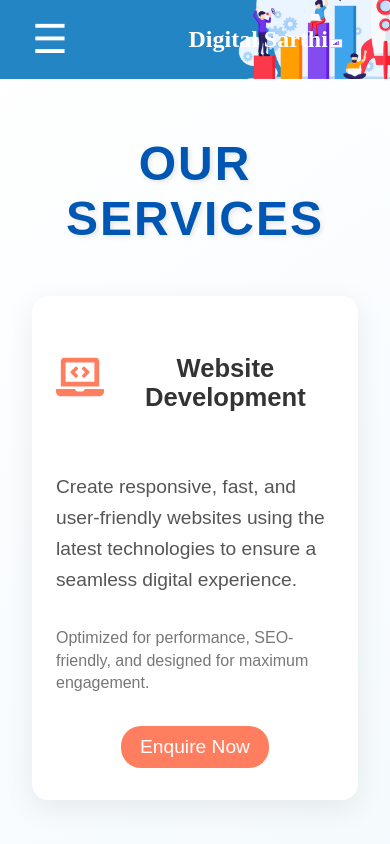
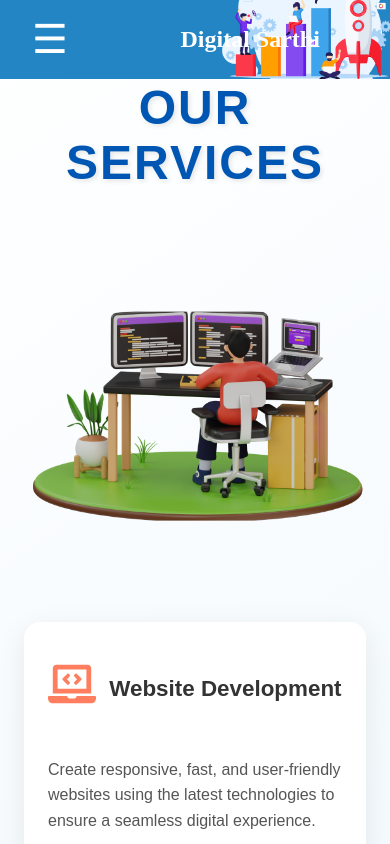
Before and after one commit to vishu3108/v-knon, a React (Create React App) app: page /services in a window 390 px wide. Shown: the top 844 px of the page. Built offline with nearby package versions, Linux system fonts and the light colour scheme; a web font is replaced by a local one.

Commit message:
padding issue

```diff
--- a/src/CSS/Contact.css
+++ b/src/CSS/Contact.css
@@ -5,6 +5,7 @@
   align-items: center;
   background-color: #f8f9fa;
   padding: 1rem;
+  padding-top: 2rem;
 }
 
 /* Wrapper for the contact content */
@@ -195,6 +196,7 @@
       gap: 0.5rem;
       white-space: inherit;
     }
+
     .checkbox-item label {
       font-size: 1rem;
     }
--- a/src/CSS/Home.css
+++ b/src/CSS/Home.css
@@ -53,13 +53,14 @@
   flex-wrap: wrap;
   position: relative;
   overflow: hidden; /* Ensure no content spills */
+  width: 100%;
 }
 
 /* Mobile adjustments for home container */
 @media (max-width: 768px) {
   .home-container {
     min-height: 50vh;  /* Adjust height for smaller screens */
-    padding-left: 2rem; /* Reduce padding */
+    padding-left: 0; /* Reduce padding */
     justify-content: center; /* Align content in center */
     text-align: center; /* Center the content */
   }
@@ -69,7 +70,7 @@
 .home-content {
   z-index: 10;
   padding: 2rem;
-  max-width: 100%;
+  width: 100%;
   display: flex;
   flex-direction: column;
   justify-content: center;
--- a/src/CSS/Navbar.css
+++ b/src/CSS/Navbar.css
@@ -10,6 +10,7 @@
   background-attachment: fixed;
   background-color: rgba(0, 0, 0, 0.5);
   padding: 1rem 2rem;
+  padding-right: 0%;
   z-index:9999;
   transition: background-color 0.3s ease, box-shadow 0.3s ease;
   display: flex;
--- a/src/CSS/Projects.css
+++ b/src/CSS/Projects.css
@@ -4,6 +4,8 @@
   background-color: #fff;
   color: #333;
   text-align: center;
+  padding-top: 2.5rem;
+  padding-bottom: 0%;
 }
 
 .section-title {
--- a/src/CSS/Service.css
+++ b/src/CSS/Service.css
@@ -1,11 +1,14 @@
 /* Background */
 .services-container {
   background: linear-gradient(145deg, #ffffff, #d9edfa); /* Soft and professional gradient */
-  padding: 6rem 2rem 4rem;
+  /* padding: 6rem 2rem 4rem; */
   color: #2b3a42; /* Professional dark gray */
   text-align: center;
   font-family: 'Poppins', sans-serif;
   position: relative;
+  padding-top:2.5rem;
+  padding-left: 1.5rem;
+  padding-right: 1.5rem;
 }
 
 /* Section Title with fade-in animation */
@@ -40,13 +43,7 @@
   min-width: 300px;
   display: flex;
   align-items: center;
-}
-.tile-container.align-right {
-  justify-content: flex-end;
-  margin-right: 30px;
-}
-.tile-container:not(.align-right) {
-  justify-content: flex-start;
+  justify-content: center;
 }
 
 /* Individual Tile Styling */
@@ -175,7 +172,6 @@
   border-radius: 10px;
 }
 
-
 /* For the services grid (if used elsewhere) */
 .services-section {
   display: grid;
@@ -271,3 +267,57 @@
 .modal-content textarea {
   resize: vertical;
 }
+
+/* Mobile & Tablet Responsive Design */
+
+/* Tablet Portrait and below */
+@media (max-width: 768px) {
+
+  /* Stack content for mobile devices */
+  .content-wrapper {
+    flex-direction: column;
+    align-items: center;
+  }
+
+  /* Tile container */
+  .tile-container {
+    width: 100%;
+    margin-bottom: 2rem;
+  }
+
+  /* Alignment of images and tiles */
+  .illustration-wrapper {
+    order: -1; /* Make sure the illustration comes before the tile */
+    width: 100%;
+    margin-bottom: 1.5rem;
+  }
+
+  /* Tile content */
+  .tile-title {
+    font-size: 1.4rem;
+  }
+
+  .tile-description,
+  .extra-content {
+    font-size: 1rem;
+  }
+
+  /* Modal content */
+  .modal-content {
+    width: 100%;
+    padding: 1.5rem;
+  }
+}
+
+/* Mobile Landscape */
+@media (max-width: 1024px) {
+  .tile-container {
+    flex: 1 1 100%;
+  }
+
+  /* Illustration Wrapper */
+  .illustration-wrapper {
+    width: 100%;
+    margin-bottom: 1rem;
+  }
+}
--- a/src/CSS/Testimonials.css
+++ b/src/CSS/Testimonials.css
@@ -4,6 +4,8 @@
   text-align: center;
   background: #f9f9f9;
   font-family: 'Poppins', sans-serif;
+  padding-top: 0%;
+  padding-bottom: 2rem;
 }
 
 /* Title styling */
```
